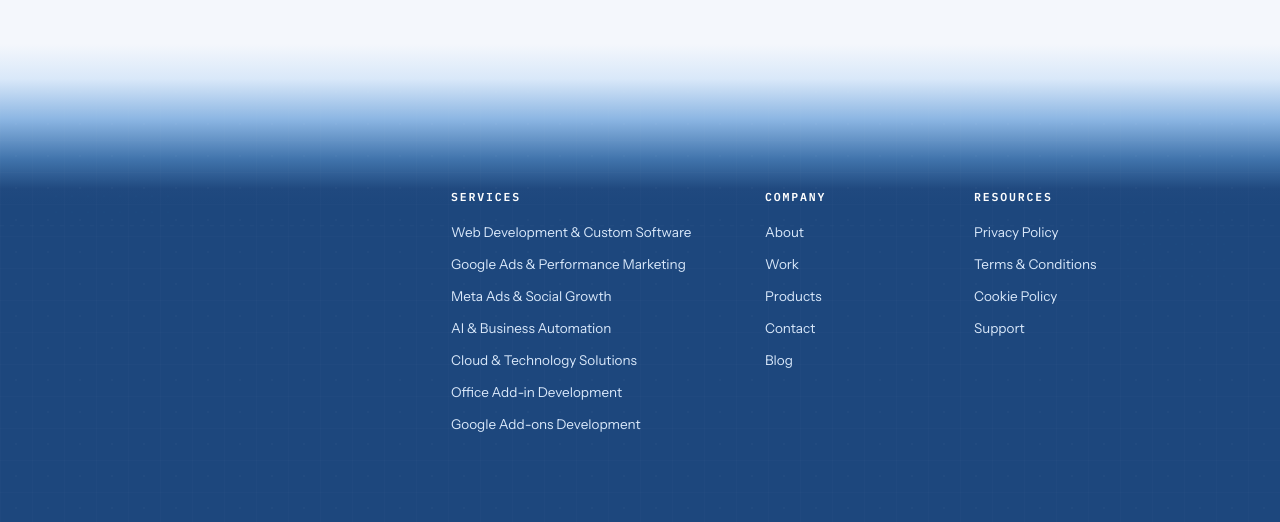
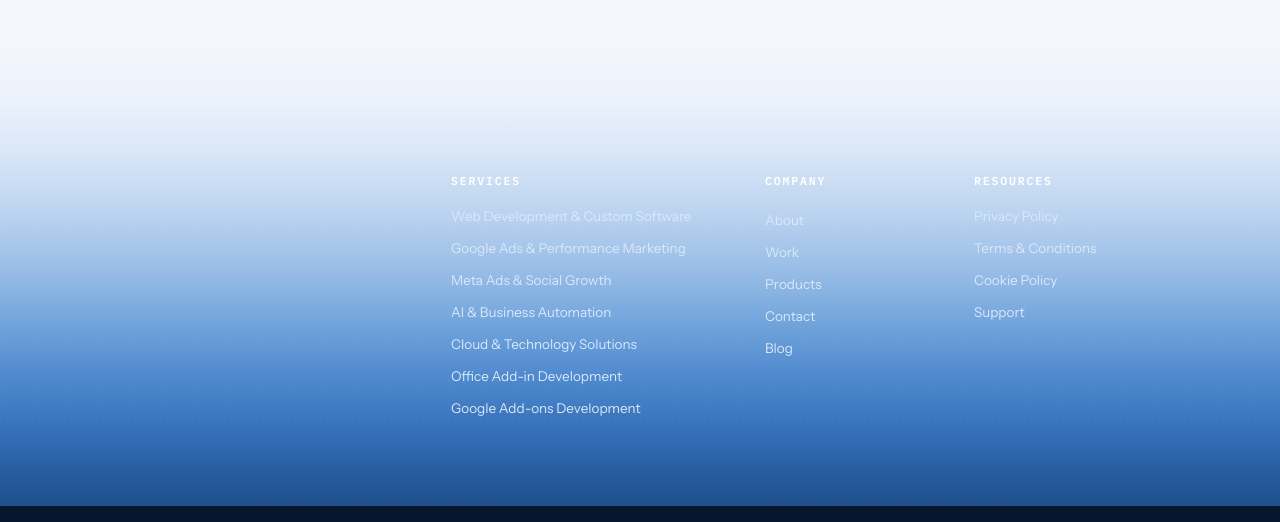
Before and after one commit to ahmeen2812/brivya-platform, a Next.js app: page / in a window 1280 px wide. Shown: the part 2948-3470 px from the top of the page. Built offline with nearby package versions, Linux system fonts and the light colour scheme.

Commit message:
feat(footer): calibrate 10-stop non-banding gradient and cross-directional entrance stage

```diff
--- a/src/components/footer/Footer.tsx
+++ b/src/components/footer/Footer.tsx
@@ -19,7 +19,7 @@ export function Footer() {
   const resourcesColRef = useRef<HTMLDivElement | null>(null);
   const bottomBarRef = useRef<HTMLDivElement | null>(null);
 
-  // Internal Stagger Targets
+  // Internal Targets
   const brandLogoRef = useRef<HTMLDivElement | null>(null);
   const brandDescRef = useRef<HTMLParagraphElement | null>(null);
   const socialIconsList = useRef<(HTMLElement | null)[]>([]);
@@ -28,6 +28,7 @@ export function Footer() {
   const servicesLinksList = useRef<(HTMLElement | null)[]>([]);
 
   const companyHeaderRef = useRef<HTMLHeadingElement | null>(null);
+  const companyLinksContainerRef = useRef<HTMLUListElement | null>(null);
   const companyLinksList = useRef<(HTMLElement | null)[]>([]);
 
   const resourcesHeaderRef = useRef<HTMLHeadingElement | null>(null);
@@ -49,6 +50,7 @@ export function Footer() {
       servicesHeader: servicesHeaderRef.current,
       servicesLinks: servicesLinksList.current,
       companyHeader: companyHeaderRef.current,
+      companyLinksContainer: companyLinksContainerRef.current,
       companyLinks: companyLinksList.current,
       resourcesHeader: resourcesHeaderRef.current,
       resourcesLinks: resourcesLinksList.current,
@@ -65,24 +67,30 @@ export function Footer() {
       role="contentinfo"
       aria-label="Site Footer"
       /*
-        Calibrated Three-Boundary Gradient:
-        - 0px (Line 1): #F4F7FC (exact website canvas)
-        - 75px (Line 2): #8CB6E3 (intermediate muted blue-gray)
-        - 160px (Line 3): #1D477D (softened Brivya blue reached BEFORE content begins)
-        - Below 160px: Stable #1D477D throughout
+        Completely Smooth 10-Stop Progression:
+        - 0%: #F4F7FC (exact match with previous section, zero cut line)
+        - 12%: #EBF2FB (subtle ice blue begins)
+        - 24%: #D8E6F7 (pale cool blue)
+        - 36%: #BDD4F0 (soft blue-gray begins)
+        - 48%: #9BBFE7 (Line 2: intermediate muted blue-gray)
+        - 60%: #73A5DC (gentle slate blue)
+        - 72%: #4F89CE (medium slate blue)
+        - 84%: #3570B7 (deepening to Brivya blue)
+        - 94%: #255A9C (settling into softened blue)
+        - 100%: #204F8C (Line 3: final softened Brivya blue reached right before content begins)
       */
-      className="relative w-full overflow-hidden select-none bg-[linear-gradient(180deg,#F4F7FC_0px,#D9E8F9_35px,#8CB6E3_75px,#4174AC_115px,#20497F_145px,#1D477D_160px,#1D477D_100%)]"
+      className="relative w-full overflow-hidden select-none bg-[linear-gradient(180deg,#F4F7FC_0%,#EBF2FB_12%,#D8E6F7_24%,#BDD4F0_36%,#9BBFE7_48%,#73A5DC_60%,#4F89CE_72%,#3570B7_84%,#255A9C_94%,#204F8C_100%)]"
     >
       {/* 6% Subtle Architectural Vector Texture */}
       <FooterTexture />
 
       {/* Main Viewport Container */}
       <div className="relative z-10 mx-auto w-full max-w-[1340px] px-4 sm:px-6 md:px-8">
-        {/* Navigation Content Area (Top padding aligns content with Boundary 3) */}
-        <div className="pt-28 sm:pt-32 md:pt-36 pb-6 sm:pb-7">
-          {/* Desktop 4-Column Cross-Directional Layout (>= 768px) */}
-          <div className="hidden md:grid md:grid-cols-12 gap-8 lg:gap-10 items-start overflow-hidden">
-            {/* Group 1: Brand (Enters from RIGHT, 140px travel) */}
+        {/* Navigation Content Area (Top padding aligns content with Line 3) */}
+        <div className="pt-24 sm:pt-28 md:pt-32 pb-6 sm:pb-7 overflow-hidden">
+          {/* Desktop 4-Column Layout (>= 768px) */}
+          <div className="hidden md:grid md:grid-cols-12 gap-8 lg:gap-10 items-start">
+            {/* 1. BRAND: Enters from Services position (RIGHT) -> Settle on Left */}
             <div ref={brandColRef} className="md:col-span-5 lg:col-span-4 will-change-transform">
               <FooterBrand
                 logoRef={brandLogoRef}
@@ -93,7 +101,7 @@ export function Footer() {
               />
             </div>
 
-            {/* Group 2: Services (Enters from RIGHT, 140px travel) */}
+            {/* 2. SERVICES: Enters from Brand position (LEFT) -> Settle on Column 2 */}
             <div ref={servicesColRef} className="md:col-span-3 lg:col-span-3 will-change-transform">
               <FooterLinks
                 category={FOOTER_CATEGORIES[0]}
@@ -104,18 +112,20 @@ export function Footer() {
               />
             </div>
 
-            {/* Group 3: Company (Enters from LEFT, 140px travel) */}
+            {/* 3. COMPANY: Links Emerge DOWNWARD from under heading */}
             <div ref={companyColRef} className="md:col-span-2 lg:col-span-2 will-change-transform">
               <FooterLinks
                 category={FOOTER_CATEGORIES[1]}
                 headerRef={companyHeaderRef}
+                linksContainerRef={companyLinksContainerRef}
+                isMaskedDownward={true}
                 registerLinkRef={(idx, el) => {
                   companyLinksList.current[idx] = el;
                 }}
               />
             </div>
 
-            {/* Group 4: Resources (Enters from LEFT, 140px travel) */}
+            {/* 4. RESOURCES: Enters from BOTTOM (BELOW) */}
             <div ref={resourcesColRef} className="md:col-span-2 lg:col-span-3 will-change-transform">
               <FooterLinks
                 category={FOOTER_CATEGORIES[2]}
@@ -127,7 +137,7 @@ export function Footer() {
             </div>
           </div>
 
-          {/* Mobile Layout (< 768px) */}
+          {/* Mobile Layout (< 768px): Vertical Motion */}
           <div className="flex flex-col space-y-6 md:hidden">
             <FooterBrand />
             <MobileFooterAccordion />
```
